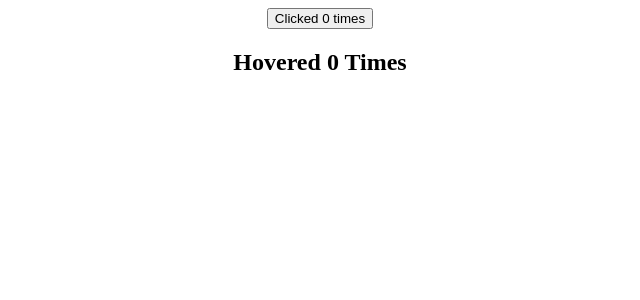
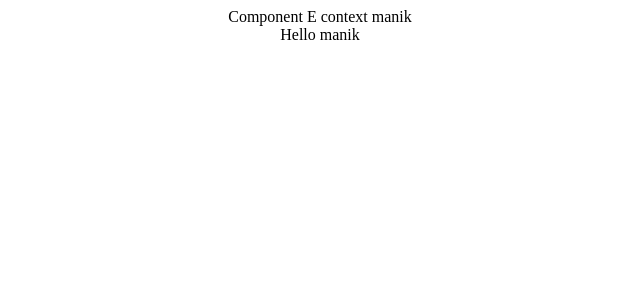
Before and after one commit to manik8/react, a React (Create React App) app: page / in a window 1280 px wide. Shown: the top 300 px of the page, without its empty margins (320-960 px from the left). Built offline with nearby package versions, Linux system fonts and the light colour scheme.

Commit message:
React context api

```diff
--- a/src/App.js
+++ b/src/App.js
@@ -1,13 +1,14 @@
 import React from "react";
 import "./App.css";
-import ClickCounter from "./components/ClickCounter";
-import HoverCounter from "./components/HoverCounter";
+import ComponentC from "./components/ComponentC";
+import { UserProvider } from "./components/userContext";
 
 function App() {
   return (
     <div className="App">
-      <ClickCounter />
-      <HoverCounter />
+      <UserProvider value="manik">
+        <ComponentC />
+      </UserProvider>
     </div>
   );
 }
--- a/src/components/ClickCounter.js
+++ b/src/components/ClickCounter.js
@@ -6,10 +6,12 @@ class ClickCounter extends Component {
     const { count, incrementCount } = this.props;
     return (
       <div>
-        <button onClick={incrementCount}>Clicked {count} times</button>
+        <button onClick={incrementCount}>
+          {this.props.name} Clicked {count} times
+        </button>
       </div>
     );
   }
 }
 
-export default UpdatedComponent(ClickCounter);
+export default UpdatedComponent(ClickCounter, 5);
--- /dev/null
+++ b/src/components/ComponentC.js
@@ -0,0 +1,12 @@
+import React, { Component } from "react";
+import ComponentE from "./ComponentE";
+
+export default class ComponentC extends Component {
+  render() {
+    return (
+      <div>
+        <ComponentE />
+      </div>
+    );
+  }
+}
--- /dev/null
+++ b/src/components/ComponentE.js
@@ -0,0 +1,14 @@
+import React, { Component } from "react";
+import ComponentF from "./ComponentF";
+import UserContext from "./userContext";
+
+export default class ComponentE extends Component {
+  static contextType = UserContext;
+  render() {
+    return (
+      <div>
+        Component E context {this.context} <ComponentF />
+      </div>
+    );
+  }
+}
--- /dev/null
+++ b/src/components/ComponentF.js
@@ -0,0 +1,14 @@
+import React, { Component } from "react";
+import { UserConsumer } from "./userContext";
+
+export default class ComponentF extends Component {
+  render() {
+    return (
+      <UserConsumer>
+        {(username) => {
+          return <div>Hello {username}</div>;
+        }}
+      </UserConsumer>
+    );
+  }
+}
--- a/src/components/HoverCounter.js
+++ b/src/components/HoverCounter.js
@@ -12,4 +12,4 @@ class HoverCounter extends Component {
   }
 }
 
-export default UpdatedComponent(HoverCounter);
+export default UpdatedComponent(HoverCounter, 10);
--- /dev/null
+++ b/src/components/userContext.js
@@ -0,0 +1,10 @@
+import React from "react";
+
+const UserContext = React.createContext("Newton School");
+
+const UserProvider = UserContext.Provider;
+const UserConsumer = UserContext.Consumer;
+
+export { UserProvider, UserConsumer };
+
+export default UserContext;
--- a/src/components/withCounter.js
+++ b/src/components/withCounter.js
@@ -1,6 +1,6 @@
 import React, { Component } from "react";
 
-const UpdatedComponent = (OriginalComponent) => {
+const UpdatedComponent = (OriginalComponent, incrementNumber) => {
   class NewComponent extends Component {
     constructor(props) {
       super(props);
@@ -11,7 +11,7 @@ const UpdatedComponent = (OriginalComponent) => {
     incrementCount = () => {
       this.setState((prevState) => {
         return {
-          count: prevState.count + 1,
+          count: prevState.count + incrementNumber,
         };
       });
     };
@@ -20,6 +20,7 @@ const UpdatedComponent = (OriginalComponent) => {
         <OriginalComponent
           count={this.state.count}
           incrementCount={this.incrementCount}
+          {...this.props}
         />
       );
     }
```
Also changed, not shown: src/components/ClickCounter2.js (added, +12 -0 lines), src/components/Counter1.js (added, +23 -0 lines), src/components/HoverCounter2.js (added, +12 -0 lines), src/components/User.js (added, +7 -0 lines).
